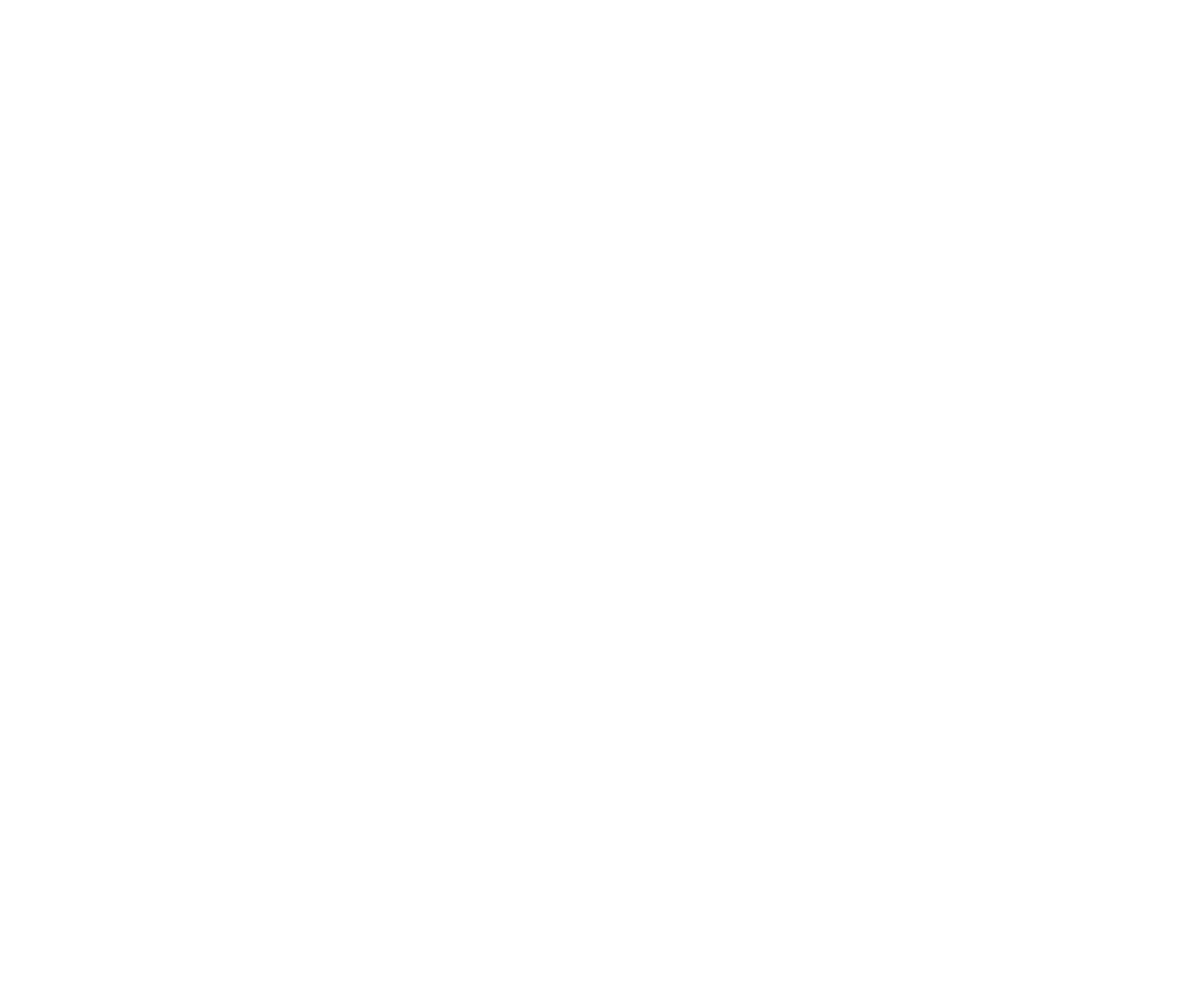
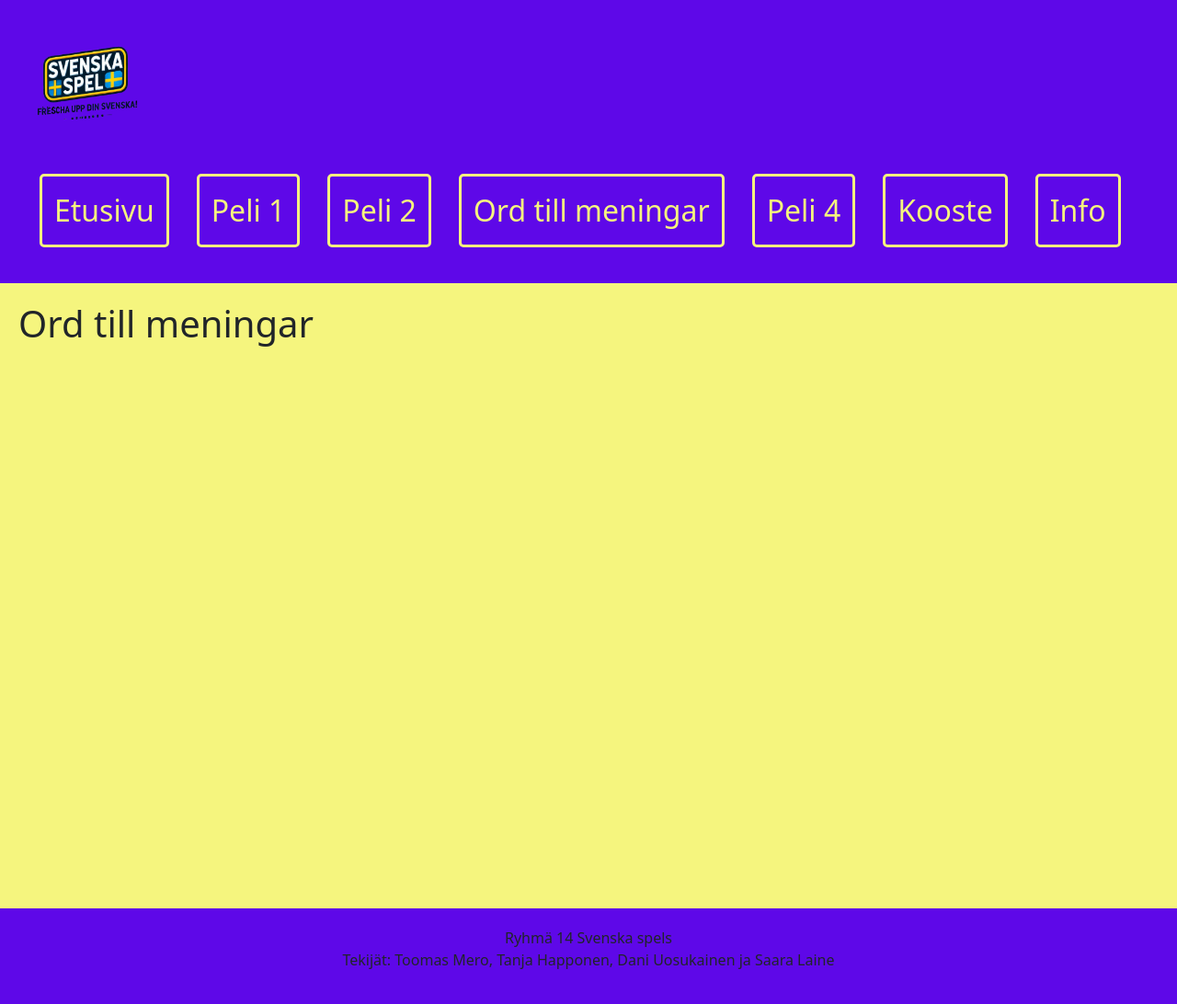
Before and after one commit to ToKedoc/Web_projekti_ruotsipeli, a plain HTML site: page pages/saara.html in a window 1280 px wide. Shown: the whole page at 92% size. Before the commit the page ends 800 px from the top, so only its background shows below. Drawn offline with nearby package versions, Linux system fonts and the light colour scheme.

Commit message:
Html, css base for Saara's page created. Paths between pages added.

```diff
--- a/css/saara.css
+++ b/css/saara.css
@@ -0,0 +1,51 @@
+header {
+    background-color: rgb(94, 8, 232);
+    padding: 20px;
+}
+
+footer {
+    background-color: rgb(94, 8, 232);
+    padding: 20px;
+}
+
+main {
+    background-color: rgb(245, 245, 126);
+    padding: 20px;
+    min-height: calc(100vh - 120px);
+    box-sizing: border-box;
+}
+
+.nav-item {
+    border: 3px solid rgb(245, 245, 126);
+    border-radius: 5px;
+    margin: 15px;
+    padding: 5px;
+}
+
+.nav-link {
+    color: rgb(245, 245, 126);
+    font-size: 1.2rem;
+    text-align: center;
+    text-decoration: none;
+    display: block;
+}
+
+.nav-link.active {
+    color: rgb(245, 245, 126) !important;
+    font-weight: normal !important;
+
+}
+
+@media (min-width: 768px) {
+    .nav-link {
+        font-size: 2rem; /* Suurempi fonttikoko tableteilla ja suuremmilla laitteilla */
+    }
+}
+
+.nav-link:hover {
+    color: rgba(245, 245, 126, 0.26) !important;
+}
+
+footer {
+    text-align: center;
+}
--- a/pages/saara.html
+++ b/pages/saara.html
@@ -1,11 +1,59 @@
-<!DOCTYPE html>
 <html lang="en">
 <head>
     <meta charset="UTF-8">
     <meta name="viewport" content="width=device-width, initial-scale=1.0">
-    <title>Document</title>
-</head>
+    <title>Ord till meningar</title>
+    <link href="https://cdn.jsdelivr.net/npm/bootstrap@5.3.3/dist/css/bootstrap.min.css" rel="stylesheet" integrity="sha384-QWTKZyjpPEjISv5WaRU9OFeRpok6YctnYmDr5pNlyT2bRjXh0JMhjY6hW+ALEwIH" crossorigin="anonymous">
+    <link href="../css/info.css" rel="stylesheet">
+  </head>
 <body>
+    <header class="p-3">
+      <h1 class="m-0">
+        <a href="../index.html">
+          <img src="../images/without_background.png" alt="svenska_spel_logo" class="img-fluid" style="max-height: 150px;">
+        </a>
+      </h1>
+        <nav class="navbar navbar-expand-lg">
+            <div class="container-fluid">
+              <button class="navbar-toggler" type="button" data-bs-toggle="collapse" data-bs-target="#navbarNav" aria-controls="navbarNav" aria-expanded="false" aria-label="Toggle navigation">
+                <span class="navbar-toggler-icon"></span>
+              </button>
+              <div class="collapse navbar-collapse" id="navbarNav">
+                <ul class="navbar-nav">
+                  <li class="nav-item">
+                    <a class="nav-link active" aria-current="page" href="../index.html">Etusivu</a>
+                  </li>
+                  <li class="nav-item">
+                    <a class="nav-link" href="../pages/tanja.html">Peli 1</a>
+                  </li>
+                  <li class="nav-item">
+                    <a class="nav-link" href="../pages/dani.html">Peli 2</a>
+                  </li>
+                  <li class="nav-item">
+                    <a class="nav-link" href="../pages/saara.html">Ord till meningar</a>
+                  </li>
+                  <li class="nav-item">
+                    <a class="nav-link" href="../pages/toomas.html">Peli 4</a>
+                  </li>
+                  <li class="nav-item">
+                    <a class="nav-link" href="../pages/kooste.html">Kooste</a>
+                  </li>
+                  <li class="nav-item">
+                    <a class="nav-link" href="../pages/info.html">Info</a>
+                  </li>
+                </ul>
+              </div>
+            </div>
+          </nav>
+    </header>
+    <main>
+      <h1>Ord till meningar</h1>
+    </main>
+    <footer>
+      <p>Ryhmä 14 Svenska spels<br>
+        Tekijät: Toomas Mero, Tanja Happonen, Dani Uosukainen ja Saara Laine</p>
+    </footer>
+    <script src="https://cdn.jsdelivr.net/npm/bootstrap@5.3.3/dist/js/bootstrap.bundle.min.js" integrity="sha384-YvpcrYf0tY3lHB60NNkmXc5s9fDVZLESaAA55NDzOxhy9GkcIdslK1eN7N6jIeHz" crossorigin="anonymous"></script>
 
 </body>
 </html>
```
Also changed, not shown: index.html (+4 -4 lines), pages/info.html (+4 -4 lines), pages/kooste.html (+4 -4 lines).
